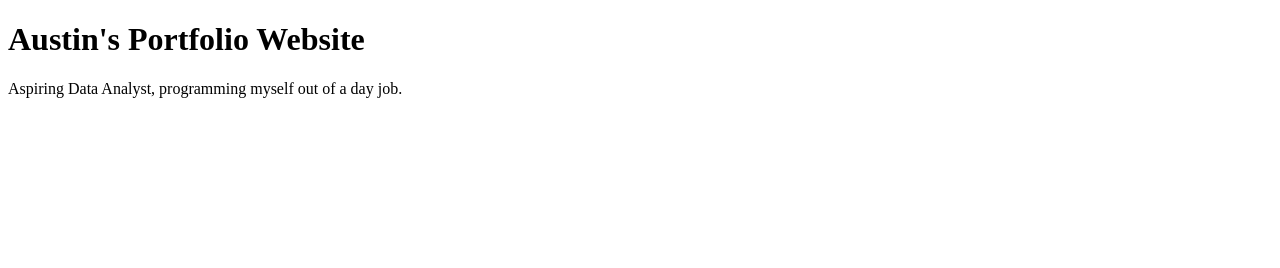
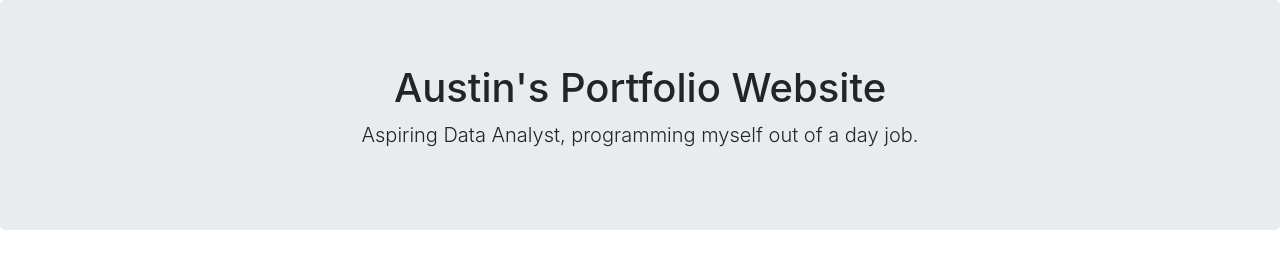
Before and after one commit to buddyguy423/buddyguy423.github.io, a plain HTML site: page index.html in a window 1280 px wide. Drawn offline with nearby package versions, Linux system fonts and the light colour scheme.

Commit message:
bootstrap

```diff
--- a/index.html
+++ b/index.html
@@ -4,7 +4,8 @@
     <meta charset="UTF-8">
     <meta name="viewport" content="width=device-width, initial-scale=1.0">
     <meta http-equiv="X-UA-Compatible" content="ie=edge">
-    <title>Document</title>
+    <title>Brantley Bio Site</title>
+    <link rel=" stylesheet" href="https://stackpath.bootstrapcdn.com/bootstrap/4.1.3/css/bootstrap.min.css">
 </head>
 
 
```
